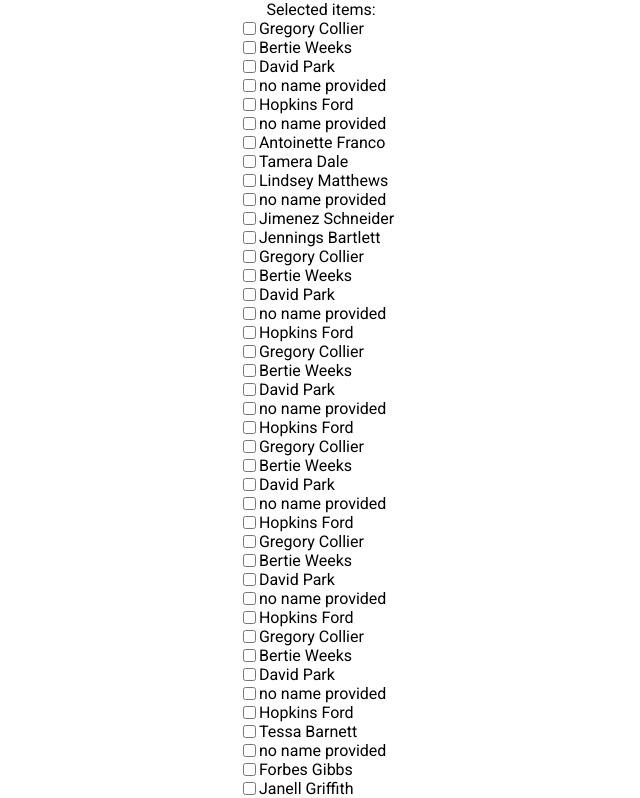
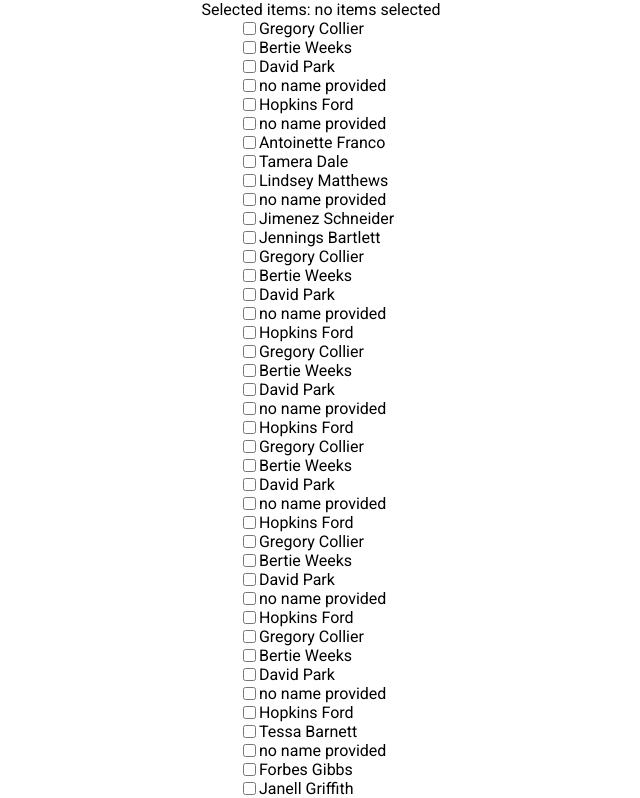
Before and after one commit to cassioscabral/react-code-test, a React (Create React App) app: page / in a window 1280 px wide. Shown: the top 798 px of the page, without its empty margins (319-959 px from the left). Built offline with nearby package versions, Linux system fonts and the light colour scheme.

Commit message:
shows message when no item is selected

```diff
--- a/src/App.tsx
+++ b/src/App.tsx
@@ -34,14 +34,14 @@ export default function App() {
 function Header(props: { selectedIndexes: number[] }) {
   return (
     <header className='App-header padding-8'>
-      <div className='selected-items'>Selected items: {props.selectedIndexes.join(', ')}</div>
+      Selected items: {props.selectedIndexes.join(', ') || 'no items selected'}
     </header>
   )
 }
 
 function UserInfo(props: { index: number; item: UserInterface }) {
   return (
-    <div className='list-item'
+    <div className='user-info-item'
       key={props.index}>
       {props?.item?.name ? props.item.name : 'no name provided'}
     </div>
```
